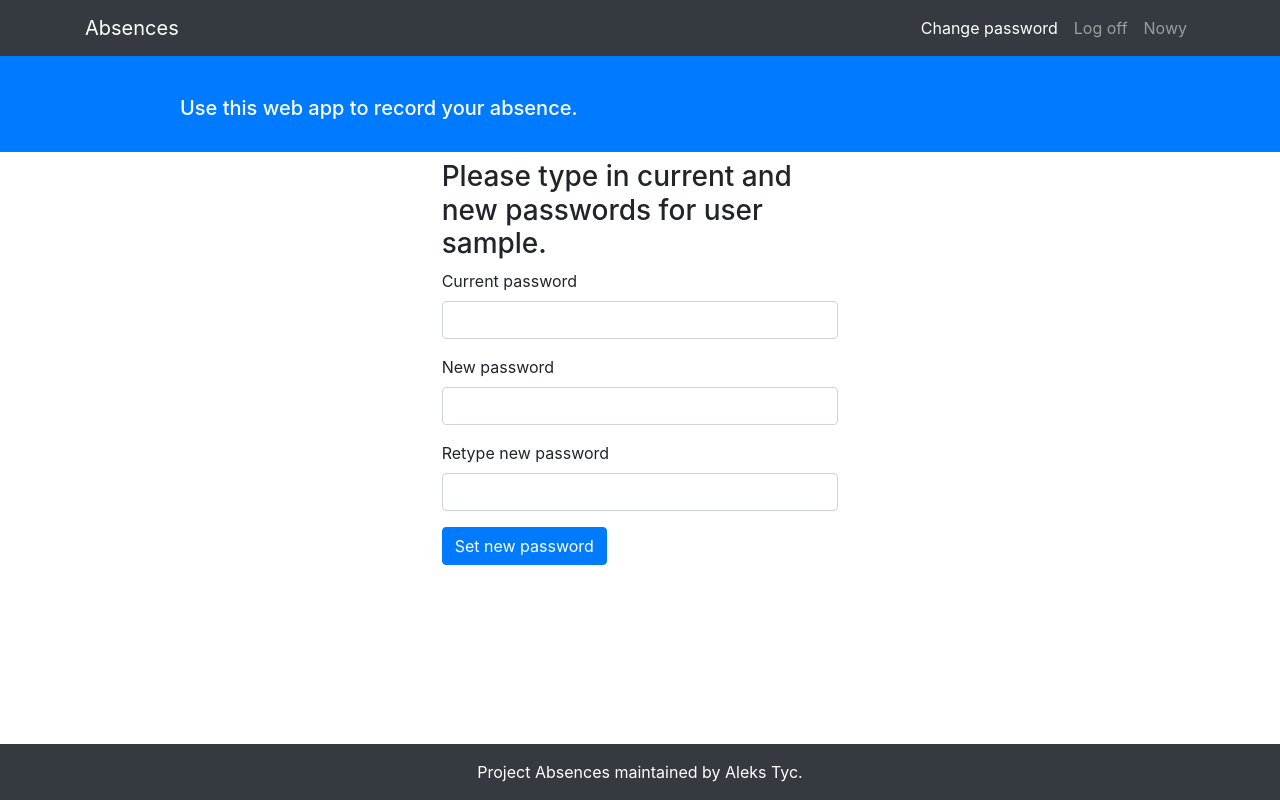
After one commit to AleksanderTyc/eksperyment-absences, a Flask app: page /password_change in a window 1280 px wide. The commit adds this page. Run offline with Flask 2, Linux system fonts and the light colour scheme; the visitor is signed in with stand-in values (Sample User, id 1); data comes from the database, SQL or seed files in the repository; some libraries are stand-ins or nearby versions.

Commit message:
Complete authorisation
Log in/out.
Password reset via email and via password change form (pyjwt token).
Hashed password (werkzeug password hash).
Emails sent via external SMTP provider using SSL/TLS.

Blueprints and app factory.

```diff
--- a/app/__init__.py
+++ b/app/__init__.py
@@ -5,6 +5,7 @@ import flask_sqlalchemy
 import flask_migrate
 import flask_bootstrap
 import flask_login
+import flask_mail
 
 from app import config
 # ~ from app import forms
@@ -13,26 +14,42 @@ bazadanych = flask_sqlalchemy.SQLAlchemy()
 migracje = flask_migrate.Migrate()
 stylista = flask_bootstrap.Bootstrap()
 zalogowany = flask_login.LoginManager()
+wysylacz = flask_mail.Mail()
 
 # ~ from app import models
 
-aplikacja = flask.Flask( __name__ )
-aplikacja.config.from_object( config.Config )
+# ~ aplikacja = flask.Flask( __name__ )
+# ~ aplikacja.config.from_object( config.Config )
 
-bazadanych.init_app( aplikacja )
-migracje.init_app( aplikacja, bazadanych )
-stylista.init_app( aplikacja )
-zalogowany.init_app( aplikacja )
+# ~ bazadanych.init_app( aplikacja )
+# ~ migracje.init_app( aplikacja, bazadanych )
+# ~ stylista.init_app( aplikacja )
+# ~ zalogowany.init_app( aplikacja )
 
-# ~ def create_app( config_class = config.Config ):
-  # ~ lc_app = flask.Flask( __name__ )
-  # ~ lc_app.config.from_object( config_class )
+# ~ from app.auth import auth as bp_auth
+# ~ aplikacja.register_blueprint( bp_auth )
 
-  # ~ bazadanych.init_app( lc_app )
-  # ~ migracje.init_app( lc_app, bazadanych )
-  # ~ stylista.init_app( lc_app )
-  # ~ zalogowany.init_app( lc_app )
-  # ~ return lc_app
+def create_app( config_class = config.Config ):
+  lc_app = flask.Flask( __name__ )
+  lc_app.config.from_object( config_class )
+
+  bazadanych.init_app( lc_app )
+  migracje.init_app( lc_app, bazadanych )
+  stylista.init_app( lc_app )
+  zalogowany.init_app( lc_app )
+  wysylacz.init_app( lc_app )
+
+  from app.auth import auth as bp_auth
+  lc_app.register_blueprint( bp_auth )
+
+  from app.util import utility as bp_utility
+  lc_app.register_blueprint( bp_utility )
+
+  @lc_app.route( '/hello' )
+  def hello():
+    return flask.render_template( "index.html", title = "Main", user = flask_login.current_user )
+
+  return lc_app
 
 
 from app import routes
--- /dev/null
+++ b/app/auth/forms.py
@@ -0,0 +1,25 @@
+print( "Hello, this is auth BP forms.py and my name is", __name__ )
+
+import flask_wtf
+import wtforms
+
+class SigninForm( flask_wtf.FlaskForm ):
+  username = wtforms.StringField( "Username", validators = [wtforms.validators.InputRequired()] )
+  password = wtforms.PasswordField( "Password", validators = [wtforms.validators.InputRequired()] )
+  submit = wtforms.SubmitField( "Log In" )
+
+class PasswordResetRequestForm( flask_wtf.FlaskForm ):
+  username = wtforms.StringField( "Username", validators = [wtforms.validators.InputRequired()] )
+  email = wtforms.StringField( "Email", validators = [wtforms.validators.InputRequired(), wtforms.validators.Email()] )
+  submit = wtforms.SubmitField( "Request password reset" )
+
+class PasswordResetExecuteForm( flask_wtf.FlaskForm ):
+  password = wtforms.PasswordField( "Password", validators = [wtforms.validators.InputRequired()] )
+  password_re = wtforms.PasswordField( "Retype password", validators = [wtforms.validators.EqualTo("password", message="Passwords must match")] )
+  submit = wtforms.SubmitField( "Set new password" )
+
+class PasswordChangeForm( flask_wtf.FlaskForm ):
+  password_old = wtforms.PasswordField( "Current password", validators = [wtforms.validators.InputRequired()] )
+  password_new = wtforms.PasswordField( "New password", validators = [wtforms.validators.InputRequired()] )
+  password_re = wtforms.PasswordField( "Retype new password", validators = [wtforms.validators.EqualTo("password_new", message="Passwords must match")] )
+  submit = wtforms.SubmitField( "Set new password" )
--- /dev/null
+++ b/app/auth/routes.py
@@ -0,0 +1,90 @@
+print( "Hello, this is auth BP routes.py and my name is", __name__ )
+
+import flask
+import flask_login
+
+from . import auth
+from . import forms
+from . import auth_email
+
+from app import models
+from app import bazadanych
+
+@auth.route( '/signin', methods = ['GET', 'POST'] )
+def route_signin():
+  if flask_login.current_user.is_authenticated:
+    return flask.redirect( flask.url_for( "hello" ) )
+  formatka = forms.SigninForm()
+  if formatka.validate_on_submit():
+    uzytkownik = models.User.query.filter_by( username = formatka.username.data ).first()
+    if( uzytkownik == None ) or (False == uzytkownik.verifyPassword( formatka.password.data )):
+      flask.flash( "Invalid username or password" )
+      return flask.redirect( flask.url_for( "auth.route_signin" ) )
+    flask_login.login_user( uzytkownik )
+    return flask.redirect( flask.url_for( "hello" ) )
+  return flask.render_template( "auth/signin.html", title = "Log on", form = formatka )
+
+@auth.route( '/signout' )
+def route_signout():
+  if flask_login.current_user.is_authenticated:
+    flask_login.logout_user()
+  return flask.redirect( flask.url_for( "auth.route_signin" ) )
+
+@auth.route( '/password_reset_request', methods = ['GET', 'POST'] )
+def route_password_reset_request():
+  formatka = forms.PasswordResetRequestForm()
+  if formatka.validate_on_submit():
+    uzytkownik = models.User.query.filter_by( username = formatka.username.data ).first()
+    if (uzytkownik is not None) and (uzytkownik.email == formatka.email.data):
+      print( "Wysylam email:" )
+      auth_email.send_password_reset_link( uzytkownik )
+    flask.flash( "Please check your email and use the link provided to reset the password." )
+    return flask.redirect( flask.url_for( "auth.route_signin" ) )
+  return flask.render_template( "auth/password_reset_request.html", title = "Password reset request", form = formatka )
+
+@auth.route( '/password_reset_execute/<token>', methods = ['GET', 'POST'] )
+def route_password_reset_execute( token = None ):
+  print( "This is password reset execute with parameter:", token )
+
+  if flask_login.current_user.is_authenticated:
+    return flask.redirect( flask.url_for( "hello" ) )
+  else:
+    if token is None:
+      flask.flash( "Please log in to access the app." )
+      return flask.redirect( flask.url_for( "auth.route_signin" ) )
+    else:
+      uzytkownik_id = models.User.getUserFromToken( token, purpose = 1 )
+      if uzytkownik_id is None:
+        flask.flash( "Password reset link expired. Please try again." )
+        return flask.redirect( flask.url_for( "auth.route_password_reset_request" ) )
+      uzytkownik = models.User.query.get( uzytkownik_id )
+      if uzytkownik is None:
+        flask.flash( "Password reset link expired. Please try again." )
+        return flask.redirect( flask.url_for( "auth.route_signin" ) )
+
+  print( "This is password reset execute for user:", uzytkownik )
+  formatka = forms.PasswordResetExecuteForm()
+  if formatka.validate_on_submit():
+    uzytkownik.setPassword( formatka.password.data )
+    bazadanych.session.commit()
+    flask.flash( "New password saved. Please log in." )
+    return flask.redirect( flask.url_for( "auth.route_signin" ) )
+  return flask.render_template( "auth/password_reset_execute.html", title = "Password reset execute", form = formatka, username = uzytkownik.username )
+
+@auth.route( '/password_change', methods = ['GET', 'POST'] )
+def route_password_change():
+  if (False == flask_login.current_user.is_authenticated):
+    flask.flash( "Please log in to access the app." )
+    return flask.redirect( flask.url_for( "auth.route_signin" ) )
+  uzytkownik = flask_login.current_user
+  print( "This is password change for user:", uzytkownik )
+  formatka = forms.PasswordChangeForm()
+  if formatka.validate_on_submit():
+    if uzytkownik.verifyPassword( formatka.password_old.data ):
+      uzytkownik.setPassword( formatka.password_new.data )
+      bazadanych.session.commit()
+      flask.flash( "New password saved." )
+    else:
+      flask.flash( "Current password is invalid." )
+    return flask.redirect( flask.url_for( "hello" ) )
+  return flask.render_template( "auth/password_change.html", title = "Password change", form = formatka, username = uzytkownik.username )
--- /dev/null
+++ b/app/auth/templates/auth/password_change.html
@@ -0,0 +1,21 @@
+{% extends "base.html" %}
+{% from 'bootstrap/form.html' import render_form %}
+
+{% block absence_content %}
+<div class="row">
+  <div class="col-sm-4">
+  </div>
+  <div class="col-sm-8">
+    <div class="row">
+      <div class="col-sm-6">
+        <h3>Please type in current and new passwords for user {{ username }}.</h3>
+      </div>
+    </div>
+    <div class="row">
+      <div class="col-sm-6">
+        {{ render_form( form, novalidate = True ) }}
+      </div>
+    </div>
+  </div>
+</div>
+{% endblock %}
--- a/app/templates/signin.html
+++ b/app/auth/templates/auth/signin.html
@@ -18,8 +18,8 @@
     </div>
     <div class="row mt-3">
       <div class="col-sm-6">
-        <p>Forgot your password? <a href="#{# url_for( "route_password_reset_request" ) #}">Request password reset.</a></p>
-        <p>New user? <a href="#{# url_for( "route_signup" ) #}">Register.</a></p>
+        <p>Forgot your password? <a href="{{ url_for( "auth.route_password_reset_request" ) }}">Request password reset.</a></p>
+        <p>No account yet? Please ask your manager to sign you up.</a></p>
       </div>
     </div>
   </div>
--- a/app/templates/base.html
+++ b/app/templates/base.html
@@ -27,11 +27,12 @@
         <a class="navbar-brand" href="#{# url_for('route_index') #}">Absences</a>
         <div class="navbar-nav ml-auto">
           {% if current_user.is_authenticated %}
-            {{ render_nav_item("route_signout", "Log off") }}
+            {{ render_nav_item("auth.route_password_change", "Change password") }}
+            {{ render_nav_item("auth.route_signout", "Log off") }}
           {% else %}
-            {{ render_nav_item("route_signin", "Log on") }}
+            {{ render_nav_item("auth.route_signin", "Log on") }}
           {% endif %}
-          <a class="nav-item nav-link "href="#">Nowy</a>
+          <a class="nav-item nav-link" href="#">Nowy</a>
         </div>
       </div>
     </nav>
--- a/app/templates/index.html
+++ b/app/templates/index.html
@@ -59,7 +59,7 @@
           Manager
         </div>
         <div class="col-sm-3">
-          {{ user.manager.username }}
+          {% if user.manager is none %} N/A {% else %} {{ user.manager.username }} {% endif %}
         </div>
       </div>
     {% endif %}
```
Also changed, not shown: absences.py (+47 -1 lines), app/auth/__init__.py (added, +7 -0 lines), app/auth/auth_email.py (added, +34 -0 lines), app/auth/templates/auth/password_reset_email.html (added, +12 -0 lines), app/auth/templates/auth/password_reset_email.txt (added, +11 -0 lines), app/auth/templates/auth/password_reset_execute.html (added, +21 -0 lines), app/auth/templates/auth/password_reset_request.html (added, +21 -0 lines), app/config.py (+35 -1 lines), app/forms.py (+2 -7 lines), app/models.py (+38 -4 lines), app/routes.py (+5 -29 lines), app/util/__init__.py (added, +7 -0 lines).
